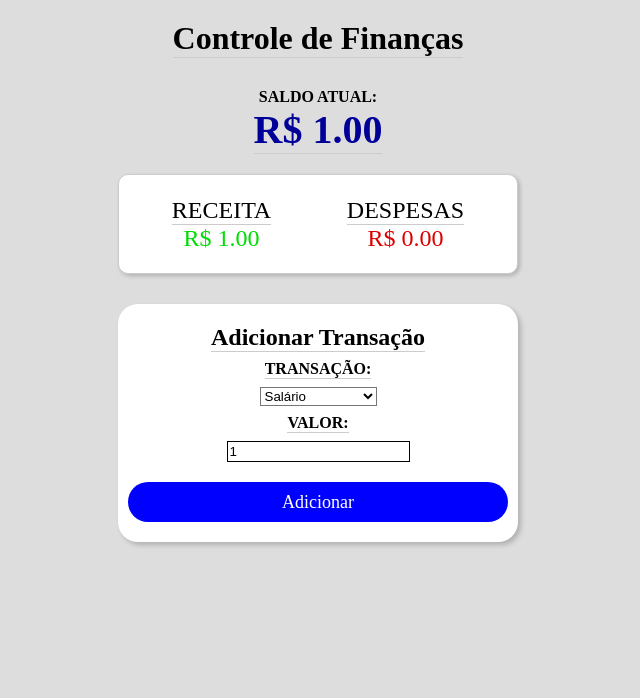
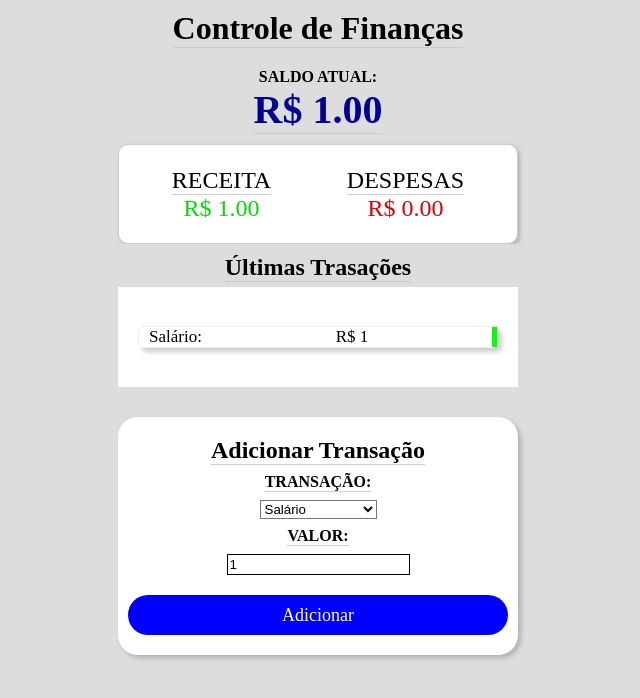
Before and after one commit to DutraGames/financial-system, a React (Create React App) app: page / in a window 1280 px wide. Both pictures are taken after a click on the link "Adicionar". Shown: the top 698 px of the page, without its empty margins (322-962 px from the left). Built offline with nearby package versions, Linux system fonts and the light colour scheme.

Commit message:
Ultimas trasações add

```diff
--- a/src/App.css
+++ b/src/App.css
@@ -3,6 +3,9 @@
   padding: 0;
   box-sizing: border-box;
   background-color: #ddd;
+}
+body{
+  height: 100vh;
 }
 
 .box-saldo{
@@ -10,14 +13,14 @@
   align-items: center;
   justify-content: center;
   flex-direction: column;
-  margin-bottom: 20px;
+  margin-bottom: 10px;
 }
 
 .box-saldo h2{
   font-size: 2rem;
   border-bottom: 1px solid #ccc;
-  margin-top: 20px;
-  margin-bottom: 30px;
+  margin-top: 10px;
+  margin-bottom: 20px;
 }
 
 .box-saldo p{
@@ -64,6 +67,59 @@
 
 .box-money span:first-child{
   border-bottom: 1px solid #ccc;
+}
+
+.box-ultimas{
+  display: flex;
+  align-items: center;
+  justify-content: center;
+  flex-direction: column;
+  width: 400px;
+  margin: 0 auto;
+}
+
+.box-ultimas h2{
+  margin-top: 10px;
+  margin-bottom: 5px;
+  border-bottom: 1px solid #ccc;
+}
+
+.box-ultima-list{
+  display: flex;
+  align-items: center;
+  justify-content: center;
+  flex-direction: column;
+  overflow-y: auto;
+  width: 100%;
+  height: 100px;
+  background-color: #fff;
+}
+
+::-webkit-scrollbar{
+  background-color: #ccc;
+  width: 5px;
+  border-radius: 10px;
+}
+
+.box-ultima-list li{
+  background-color: #fff;
+  box-shadow: 4px 4px 5px rgba(0, 0, 0, .2);
+  border: 1px solid #eee;
+  border-radius: 5px;
+  display: flex;
+  align-items: center;
+  justify-content: space-between;
+  margin: 10px 0;
+  width: 90%;
+}
+
+.box-ultima-list li p{
+  background-color: #fff;
+  display: flex;
+  align-items: center;
+  justify-content: center;
+  padding: 0 10px;
+  font-size: 17px;
 }
 
 .box-tras{
--- a/src/App.js
+++ b/src/App.js
@@ -8,6 +8,7 @@ const [receita, setReceita] = useState(0)
 const [despesas, setDespesas] = useState(0)
 const [action, setAction] = useState('Salário')
 const [valor, setValor] = useState(1)
+const [trans, setTrans] = useState([])
 
 useEffect(() => {
 
@@ -34,7 +35,8 @@ localStorage.setItem('despesas', despesas)
 function AddTras(){
   if(action === 'Salário'){
     setReceita(receita + valor)
-  setSaldo(saldo + valor)
+    setSaldo(saldo + valor)
+    setTrans([...trans, {id: trans.length, acao: action, qtn: valor, cor: '#0f0'}])
 
   localStorage.setItem("saldo", parseFloat(saldo + valor))
   localStorage.setItem("despesas", parseFloat(despesas))
@@ -43,11 +45,14 @@ function AddTras(){
   }else{
     setDespesas(despesas + valor)
     setSaldo(saldo - valor)
+    setTrans([...trans, {id: trans.length, acao: action, qtn: valor, cor: '#f00'}])
 
     localStorage.setItem("saldo", parseFloat(saldo - valor))
     localStorage.setItem("despesas", parseFloat(despesas + valor))
     localStorage.setItem("receita", parseFloat(receita))
   }
+
+
 
 }
 
@@ -71,6 +76,19 @@ return(
       <span>Despesas</span>
       <span style={{color:'#d00'}}>R$ {despesas.toFixed(2)}</span>
     </div>
+  </div>
+
+  <div className="box-ultimas">
+    <h2>Últimas Trasações</h2>
+    <ul className="box-ultima-list">
+      {trans.map(tran =>(
+        <li key={tran.id}>
+          <p>{tran.acao}:</p>
+          <p>R$ {tran.qtn}</p>
+          <span style={{width: '5px', height: '100%', backgroundColor: tran.cor}}></span>
+        </li>
+        ))}
+      </ul>
   </div>
 
   <div className="box-tras">
```
Also changed, not shown: 1 other file (tests, documents, lock files or other folders).
